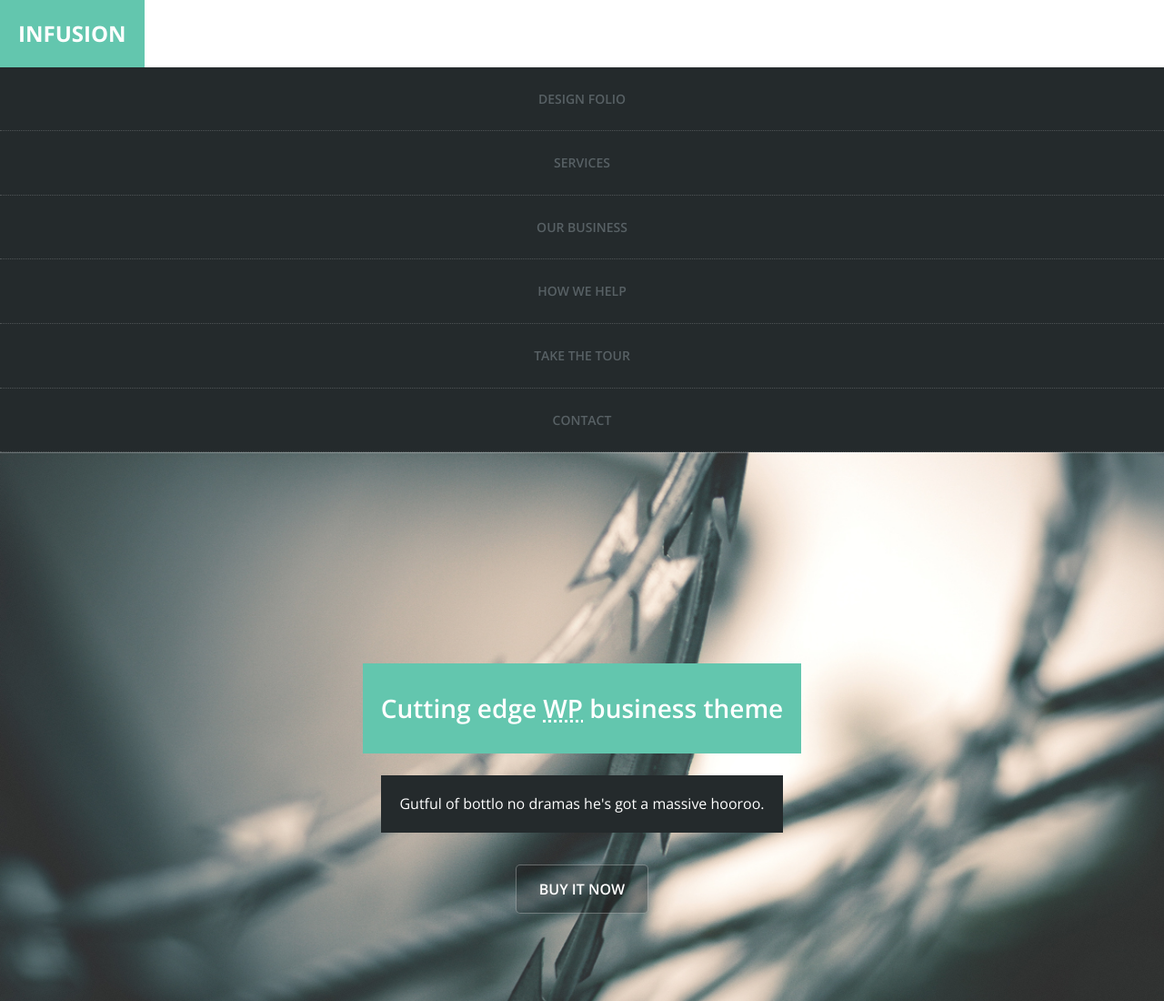
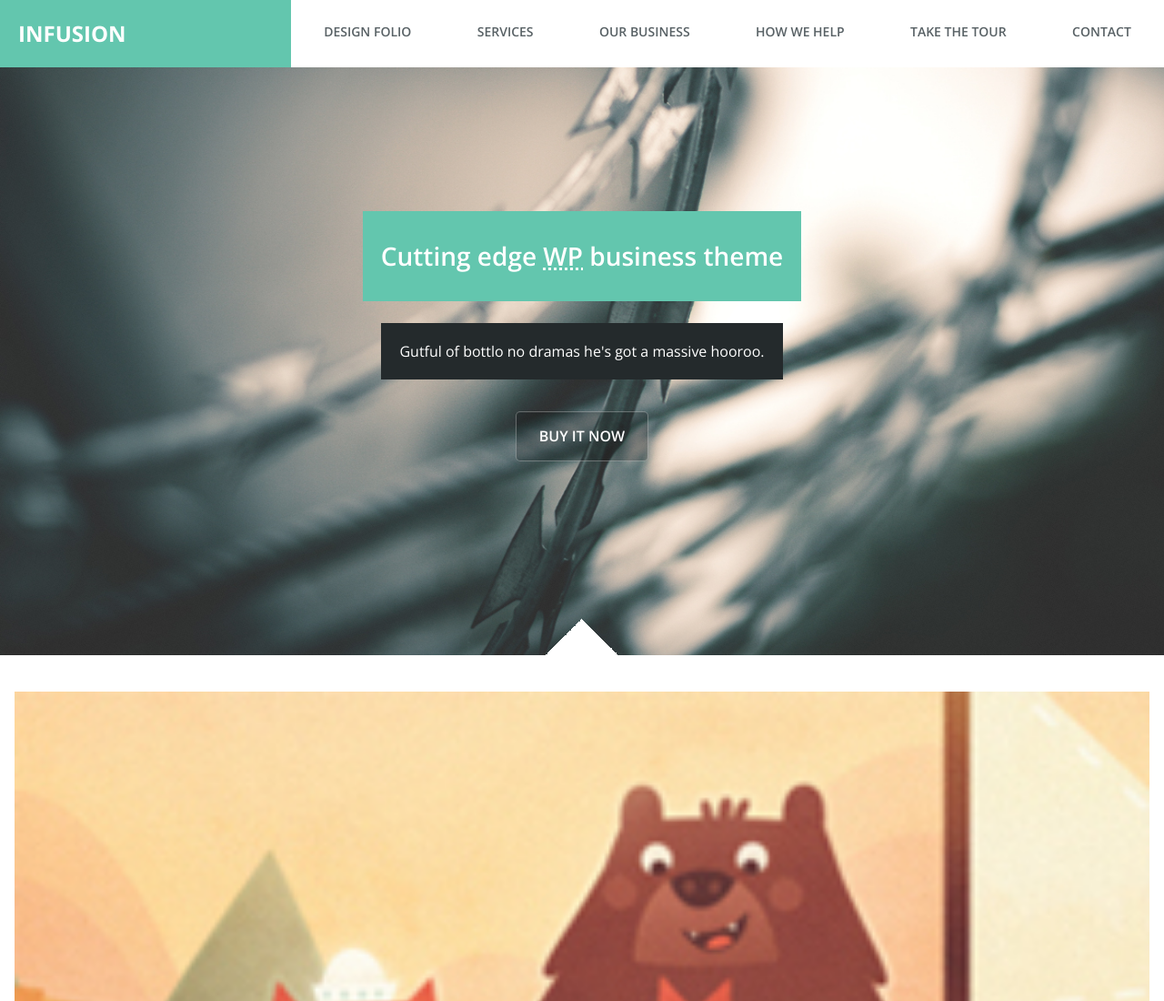
Before and after one commit to NatanLisboa/projeto-infusion, a plain HTML site: page index.html in a window 1280 px wide. Shown: the top 1100 px of the page at 91% size. Drawn offline with nearby package versions, Linux system fonts and the light colour scheme.

Commit message:
fix: Responsive CSS: menu

```diff
--- a/style/main.css
+++ b/style/main.css
@@ -278,3 +278,39 @@ img {
     font-weight: 600;
     text-decoration: none;
 }
+
+@media screen and (min-width: 1024px) {
+    .header {
+        position: fixed;
+    }
+
+    .logo-text {
+        width: 25%;
+        box-sizing: border-box;
+        float: left;
+    }
+
+    .header__btnMenu {
+        display: none;
+    }
+
+    .header__nav {
+        float: left;
+        width: 75%;
+        clear: none;
+    }
+
+    .header__nav ul {
+        display: flex;
+        justify-content: space-around;
+    }
+
+    .header__nav li {
+        border-bottom: none;
+        flex-grow: 1;
+    }
+
+    .header__nav a {
+        background: white;
+    }
+}
```
